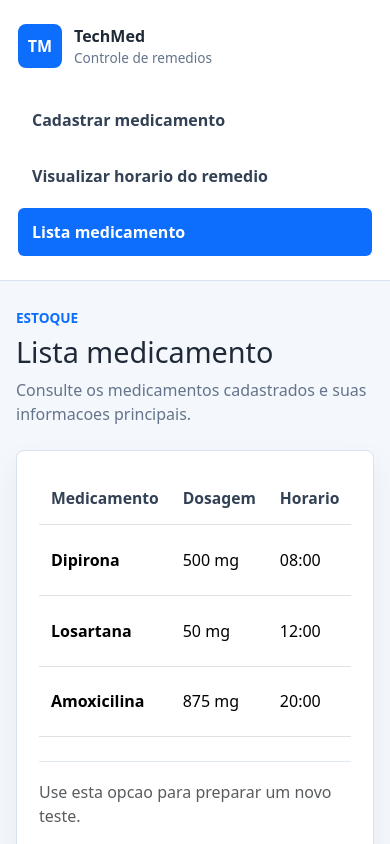
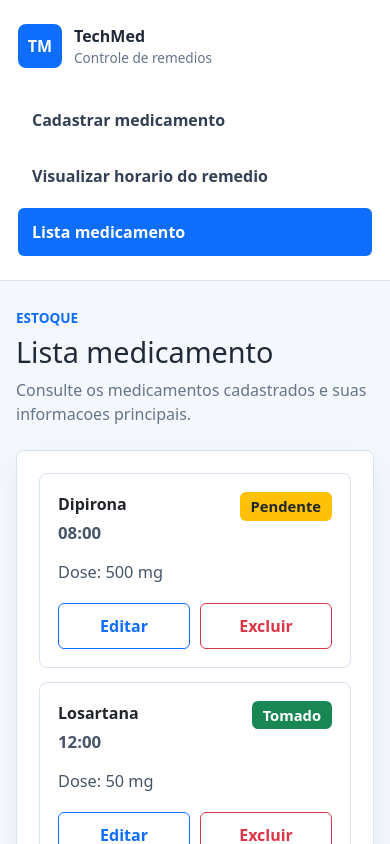
Before and after one commit to diegogrlima/TechMed, a React (Vite) app: page /medicamentos/lista in a window 390 px wide. Shown: the top 844 px of the page. Built offline with nearby package versions, Linux system fonts and the light colour scheme.

Commit message:
feat: exibe lista em cards no mobile

```diff
--- a/src/App.css
+++ b/src/App.css
@@ -133,6 +133,10 @@
   font-size: 1.04rem;
 }
 
+.medicine-mobile-list {
+  display: none;
+}
+
 .medicine-list-table th {
   padding: 16px 14px;
   color: #334155;
@@ -194,6 +198,51 @@
   min-height: 42px;
   padding: 8px 16px;
   font-size: 0.98rem;
+  font-weight: 600;
+}
+
+.medicine-mobile-card {
+  padding: 18px;
+  border: 1px solid #d9e2ef;
+  border-radius: 8px;
+  background: #ffffff;
+}
+
+.medicine-mobile-header {
+  display: flex;
+  align-items: flex-start;
+  justify-content: space-between;
+  gap: 14px;
+}
+
+.medicine-mobile-time {
+  display: block;
+  margin-top: 4px;
+  color: #475569;
+  font-size: 1.05rem;
+  font-weight: 700;
+}
+
+.medicine-mobile-details {
+  display: grid;
+  gap: 6px;
+  margin-top: 16px;
+  color: #475569;
+  font-size: 1.02rem;
+  line-height: 1.45;
+  overflow-wrap: anywhere;
+}
+
+.medicine-mobile-actions {
+  display: grid;
+  grid-template-columns: 1fr 1fr;
+  gap: 10px;
+  margin-top: 18px;
+}
+
+.medicine-mobile-actions .btn {
+  min-height: 46px;
+  font-size: 1rem;
   font-weight: 600;
 }
 
@@ -392,12 +441,12 @@
   }
 
   .medicine-list-table {
-    font-size: 1rem;
+    display: none;
   }
 
-  .medicine-list-table th,
-  .medicine-list-table td {
-    padding: 14px 12px;
+  .medicine-mobile-list {
+    display: grid;
+    gap: 14px;
   }
 
   .medicine-list-tools {
--- a/src/pages/MedicineListPage.jsx
+++ b/src/pages/MedicineListPage.jsx
@@ -51,6 +51,10 @@ function MedicineListPage() {
     <>
       <Card className="content-card comfortable-card medicine-list-card">
         <Card.Body className="comfortable-card-body">
+          {medicineList.length === 0 ? (
+            <div className="py-5 text-center text-muted">Nenhum medicamento cadastrado.</div>
+          ) : (
+            <>
               <Table responsive hover className="medicine-list-table align-middle mb-0">
                 <thead>
                   <tr>
@@ -62,14 +66,7 @@ function MedicineListPage() {
                   </tr>
                 </thead>
                 <tbody>
-              {medicineList.length === 0 ? (
-                <tr>
-                  <td colSpan={5} className="py-5 text-center text-muted">
-                    Nenhum medicamento cadastrado.
-                  </td>
-                </tr>
-              ) : (
-                visibleMedicines.map((medicine) => (
+                  {visibleMedicines.map((medicine) => (
                     <tr key={medicine.id}>
                       <td>
                         <span className="medicine-list-name">{medicine.name}</span>
@@ -99,10 +96,43 @@ function MedicineListPage() {
                         </ButtonGroup>
                       </td>
                     </tr>
-                ))
-              )}
+                  ))}
                 </tbody>
               </Table>
+
+              <div className="medicine-mobile-list">
+                {visibleMedicines.map((medicine) => (
+                  <article className="medicine-mobile-card" key={medicine.id}>
+                    <div className="medicine-mobile-header">
+                      <div>
+                        <span className="medicine-list-name">{medicine.name}</span>
+                        <span className="medicine-mobile-time">{medicine.time}</span>
+                      </div>
+                      <Badge
+                        className="medicine-list-status"
+                        bg={medicine.status === "Tomado" ? "success" : "warning"}
+                        text={medicine.status === "Tomado" ? undefined : "dark"}
+                      >
+                        {medicine.status}
+                      </Badge>
+                    </div>
+                    <div className="medicine-mobile-details">
+                      <span>Dose: {medicine.dose}</span>
+                      {medicine.notes && <span>Obs: {medicine.notes}</span>}
+                    </div>
+                    <div className="medicine-mobile-actions">
+                      <Button variant="outline-primary" onClick={() => setEditingMedicine(medicine)}>
+                        Editar
+                      </Button>
+                      <Button variant="outline-danger" onClick={() => setDeletingMedicine(medicine)}>
+                        Excluir
+                      </Button>
+                    </div>
+                  </article>
+                ))}
+              </div>
+            </>
+          )}
           {shouldPaginate && (
             <div className="d-flex flex-column flex-md-row justify-content-between align-items-md-center gap-3 mt-4">
               <span className="text-muted">
```
Lines whose indentation alone changed are shown as unchanged.
